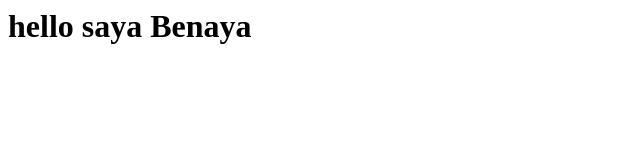
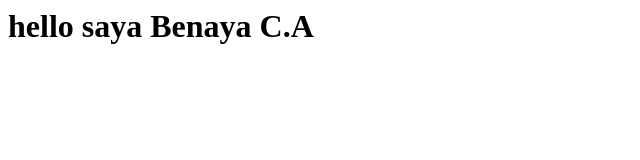
Before and after one commit to Benaya1947/pelatihan, a plain HTML site: page index.html in a window 1280 px wide. Shown: the full height of the page, 0-640 px from the left. Drawn offline with Linux system fonts and the light colour scheme.

Commit message:
updatean terbaru

```diff
--- a/index.html
+++ b/index.html
@@ -1 +1 @@
-<h1>hello saya Benaya </h1>
+<h1>hello saya Benaya C.A </h1>
```
